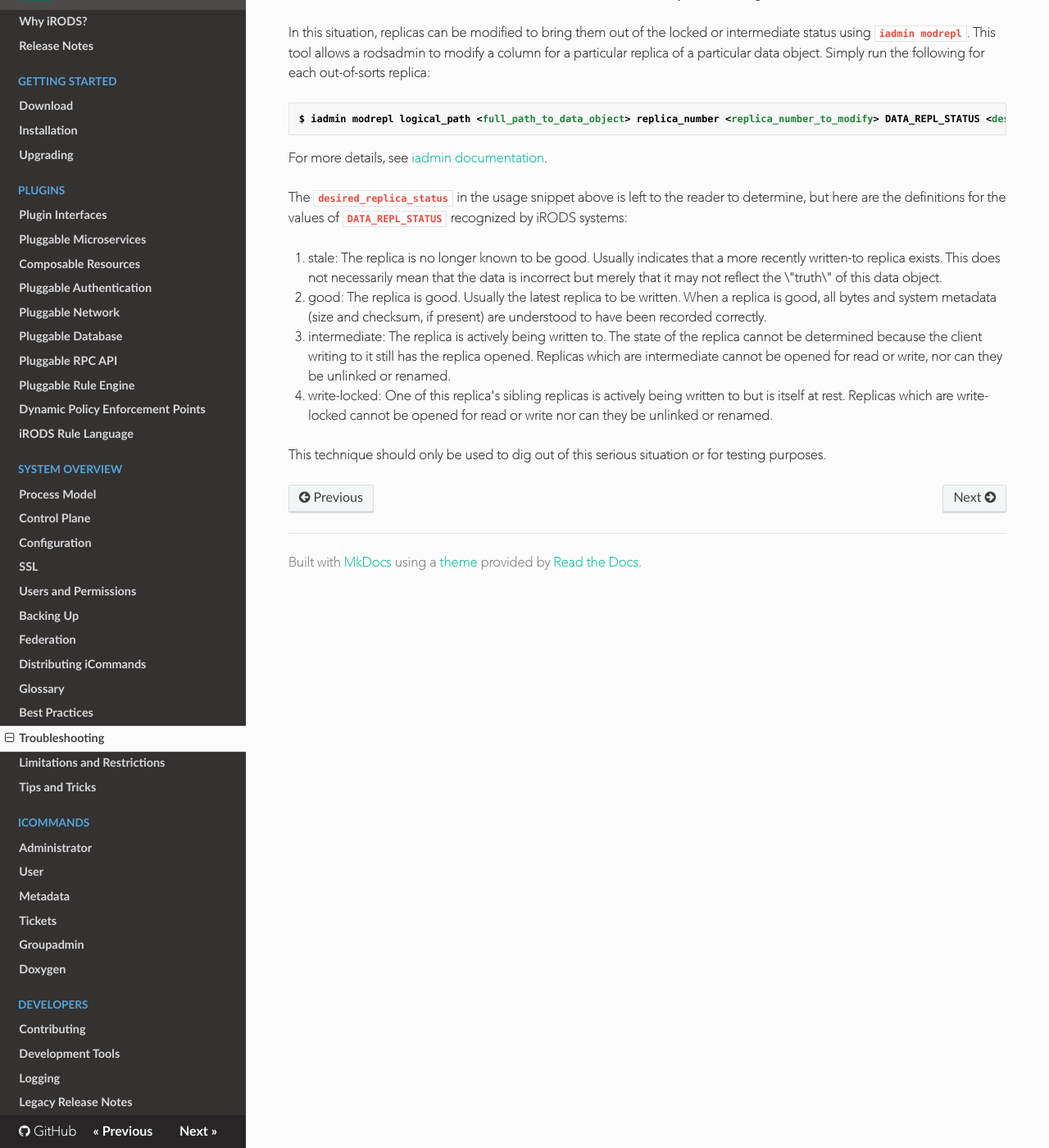
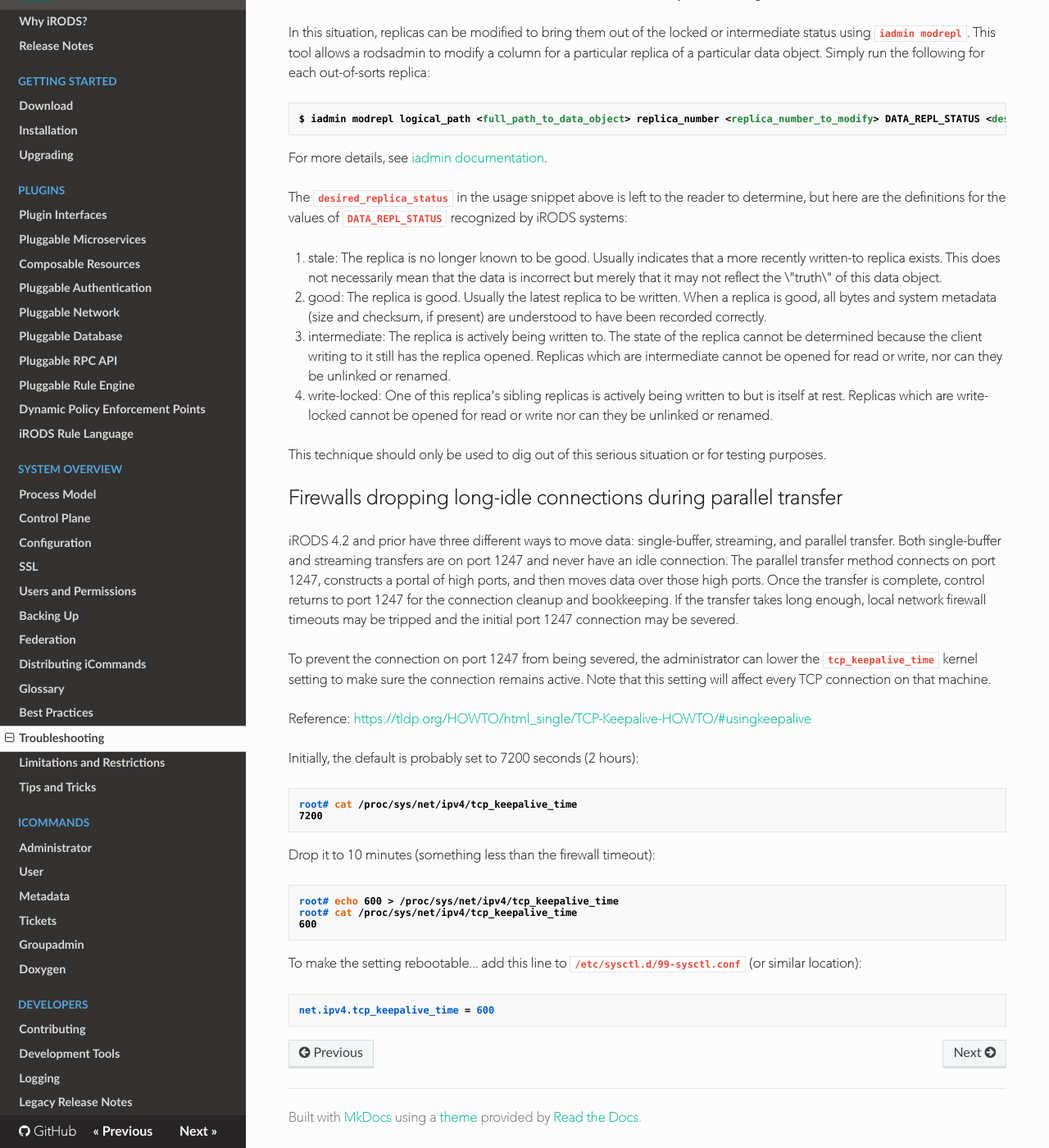
Before and after one commit to irods/irods_docs, an MkDocs documentation site: the page built from docs/system_overview/troubleshooting.md, in a window 1280 px wide and 1400 px high, scrolled down 11400 px. Shown: the whole window at 82% size. Built offline with MkDocs 1.6.1, drawn with Linux system fonts in a browser that asks for light colours; nearby versions of some CDN libraries.

Commit message:
[irods/irods#5218] add tcp_keepalive_time troubleshooting entry

````diff
--- a/docs/system_overview/troubleshooting.md
+++ b/docs/system_overview/troubleshooting.md
@@ -433,3 +433,29 @@ The `desired_replica_status` in the usage snippet above is left to the reader to
 3. **write-locked**: One of this replica's sibling replicas is actively being written to but is itself at rest. Replicas which are write-locked cannot be opened for read or write nor can they be unlinked or renamed.
 
 This technique should only be used to dig out of this serious situation or for testing purposes.
+
+## Firewalls dropping long-idle connections during parallel transfer
+
+iRODS 4.2 and prior have three different ways to move data: single-buffer, streaming, and parallel transfer.  Both single-buffer and streaming transfers are on port 1247 and never have an idle connection.  The parallel transfer method connects on port 1247, constructs a portal of high ports, and then moves data over those high ports.  Once the transfer is complete, control returns to port 1247 for the connection cleanup and bookkeeping.  If the transfer takes long enough, local network firewall timeouts may be tripped and the initial port 1247 connection may be severed.
+
+To prevent the connection on port 1247 from being severed, the administrator can lower the `tcp_keepalive_time` kernel setting to make sure the connection remains active.  Note that this setting will affect every TCP connection on that machine.
+
+Reference: [https://tldp.org/HOWTO/html_single/TCP-Keepalive-HOWTO/#usingkeepalive](https://tldp.org/HOWTO/html_single/TCP-Keepalive-HOWTO/#usingkeepalive)
+
+Initially, the default is probably set to 7200 seconds (2 hours):
+```
+root# cat /proc/sys/net/ipv4/tcp_keepalive_time
+7200
+```
+
+Drop it to 10 minutes (something less than the firewall timeout):
+```
+root# echo 600 > /proc/sys/net/ipv4/tcp_keepalive_time
+root# cat /proc/sys/net/ipv4/tcp_keepalive_time
+600
+```
+
+To make the setting rebootable... add this line to `/etc/sysctl.d/99-sysctl.conf` (or similar location):
+```
+net.ipv4.tcp_keepalive_time = 600
+```
````
